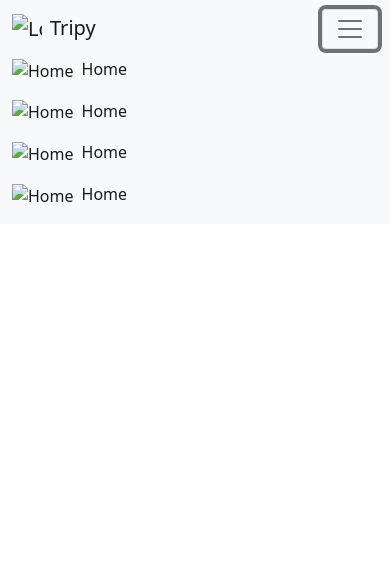
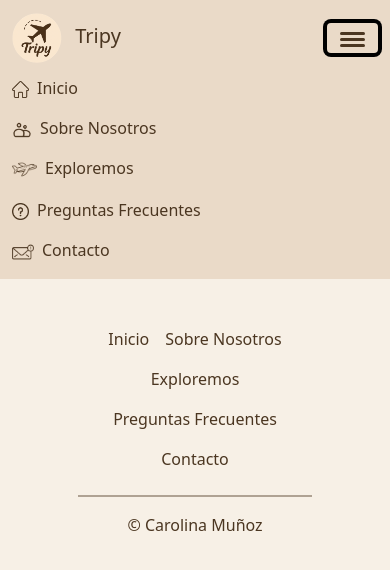
Before and after one commit to CaroMzz/Entregable-CoderHouse, a plain HTML site: page index.html in a window 390 px wide. Both pictures are taken after a click on the button "Toggle navigation". Drawn offline with nearby package versions, Linux system fonts and the light colour scheme.

Commit message:
Tercer commit: "Navbar y footer"

```diff
--- a/index.html
+++ b/index.html
@@ -4,34 +4,52 @@
     <meta charset="UTF-8">
     <meta name="viewport" content="width=device-width, initial-scale=1.0">
 
+    <!-- BOOTSTRAP -->
+     <link href="https://cdn.jsdelivr.net/npm/bootstrap@5.0.2/dist/css/bootstrap.min.css" rel="stylesheet" integrity="sha384-EVSTQN3/azprG1Anm3QDgpJLIm9Nao0Yz1ztcQTwFspd3yD65VohhpuuCOmLASjC" crossorigin="anonymous">
+
     <!-- CSS -->
     <link rel="stylesheet" href="style.css">
 
-    <!-- BOOTSTRAP -->
-     <link href="https://cdn.jsdelivr.net/npm/bootstrap@5.0.2/dist/css/bootstrap.min.css" rel="stylesheet" integrity="sha384-EVSTQN3/azprG1Anm3QDgpJLIm9Nao0Yz1ztcQTwFspd3yD65VohhpuuCOmLASjC" crossorigin="anonymous">
     <title>Inicio</title>
 </head>
 <body>
     <header>
-        <nav class="navbar navbar-expand-md navbar-light bg-light">
+        <nav class="navbar navbar-expand-lg">
             <div class="container-fluid">
-                <a class="navbar-brand" href="#"><img src="img/logo.png" alt="Logo" width="30" height="30" class="d-inline-block align-text-top me-2">Tripy</a>
-                <button class="navbar-toggler" type="button" data-bs-toggle="collapse" data-bs-target="#navbarNav" aria-controls="navbarNav" aria-expanded="false" aria-label="Toggle navigation">
+                <a class="navbar-brand" href="#">
+                    <img src="/Imagenes/logo.png" alt="Logo" width="50" height="50" class="d-inline-block align-text-center me-2">
+                    Tripy
+                </a>
+                <button class="navbar-toggler" type="button" data-bs-toggle="collapse" data-bs-target="#navbarNav"
+                    aria-controls="navbarNav" aria-expanded="false" aria-label="Toggle navigation">
                     <span class="navbar-toggler-icon"></span>
                 </button>
                 <div class="collapse navbar-collapse" id="navbarNav">
-                <ul class="navbar-nav">
+                    <ul class="navbar-nav ms-auto">
                         <li class="nav-item">
-                        <a class="nav-link active" aria-current="page" href="#"><img src="img/home.png" alt="Home" width="20" height="20" class="me-2">Home</a>
+                            <a class="nav-link" href="#">
+                                <img src="/Imagenes/icono_inicio.png" width="17" height="17" class="me-2">Inicio
+                            </a>
                         </li>
                         <li class="nav-item">
-                        <a class="nav-link active" aria-current="page" href="#"><img src="img/home.png" alt="Home" width="20" height="20" class="me-2">Home</a>
+                            <a class="nav-link" href="#">
+                                <img src="/Imagenes/icono_nosotros.png" width="20" height="20" class="me-2">Sobre Nosotros
+                            </a>
                         </li>
                         <li class="nav-item">
-                        <a class="nav-link active" aria-current="page" href="#"><img src="img/home.png" alt="Home" width="20" height="20" class="me-2">Home</a>
+                            <a class="nav-link" href="#">
+                                <img src="/Imagenes/icono_explorar.png" width="25" height="25" class="me-2">Exploremos
+                            </a>
                         </li>
                         <li class="nav-item">
-                        <a class="nav-link active" aria-current="page" href="#"><img src="img/home.png" alt="Home" width="20" height="20" class="me-2">Home</a>
+                            <a class="nav-link" href="#">
+                                <img src="/Imagenes/icono_preguntas.png" width="17" height="17" class="me-2">Preguntas Frecuentes
+                            </a>
+                        </li>
+                        <li class="nav-item">
+                            <a class="nav-link" href="#">
+                                <img src="/Imagenes/icono_contacto.png" width="22" height="22" class="me-2">Contacto
+                            </a>
                         </li>
                     </ul>
                 </div>
@@ -39,6 +57,18 @@
         </nav>
     </header>
 
+    <footer class="py-3 my-4">
+        <ul class="nav justify-content-center border-bottom pb-3 mb-3">
+            <li class="nav-item"><a href="#" class="nav-link px-2">Inicio</a></li>
+            <li class="nav-item"><a href="#" class="nav-link px-2">Sobre Nosotros</a></li>
+            <li class="nav-item"><a href="#" class="nav-link px-2">Exploremos</a></li>
+            <li class="nav-item"><a href="#" class="nav-link px-2">Preguntas Frecuentes</a></li>
+            <li class="nav-item"><a href="#" class="nav-link px-2">Contacto</a></li>
+        </ul>
+        <p class="text-center">&copy; Carolina Muñoz</p>
+    </footer>
+
+
     <script src="https://cdn.jsdelivr.net/npm/bootstrap@5.0.2/dist/js/bootstrap.bundle.min.js" integrity="sha384-MrcW6ZMFYlzcLA8Nl+NtUVF0sA7MsXsP1UyJoMp4YLEuNSfAP+JcXn/tWtIaxVXM" crossorigin="anonymous"></script>
 </body>
 </html>
--- a/style.css
+++ b/style.css
@@ -0,0 +1,88 @@
+*{
+    margin: 0;
+    padding: 0;
+}
+
+body{
+    background-color: #f7f0e6;
+}
+
+/* Header */
+
+nav {
+    background-color: #EADAC8;
+}
+
+nav .nav-link {
+    color: #4B3621;
+}
+
+nav .nav-link:hover {
+    color: #2c1f15;
+}
+
+
+.navbar-brand {
+    color: #4B3621;
+}
+
+.navbar-brand:hover {
+    color: #2c1f15;
+}
+
+.navbar-toggler-icon {
+    background-image: none;
+    width: 25px;
+    height: 3px;
+    background-color: #4B3621;
+    position: relative;
+    transition: all 0.3s;
+    border-radius: 5px;
+}
+
+.navbar-toggler-icon::before,
+.navbar-toggler-icon::after {
+    content: "";
+    position: absolute;
+    width: 25px;
+    height: 3px;
+    background-color: #4B3621;
+    left: 0;
+    transition: all 0.3s;
+    border-radius: 5px;
+}
+
+.navbar-toggler-icon::before {
+    top: -6px;
+}
+
+.navbar-toggler-icon::after {
+    top: 6px;
+}
+
+/* Footer */
+
+footer {
+    padding: 2rem 0;
+    text-align: center;
+}
+
+footer .nav-item a {
+    color: #4B3621;
+}
+
+footer .nav-item a:hover {
+    color: #362A1F;
+}
+
+footer ul.nav {
+    border-bottom: 2px solid #4b36216b !important;
+    width: 60%;
+    margin: 0 auto 1rem auto;
+    padding-bottom: 0.5rem;
+}
+
+footer p {
+    color: #4B3621;
+    margin-top: 1rem;
+}
```
Also changed, not shown: Imagenes/icono_contacto.png (added), Imagenes/icono_explorar.png (added), Imagenes/icono_inicio.png (added), Imagenes/icono_nosotros.png (added), Imagenes/icono_preguntas.png (added), Imagenes/logo.png (added). Lines whose indentation alone changed are shown as unchanged.
